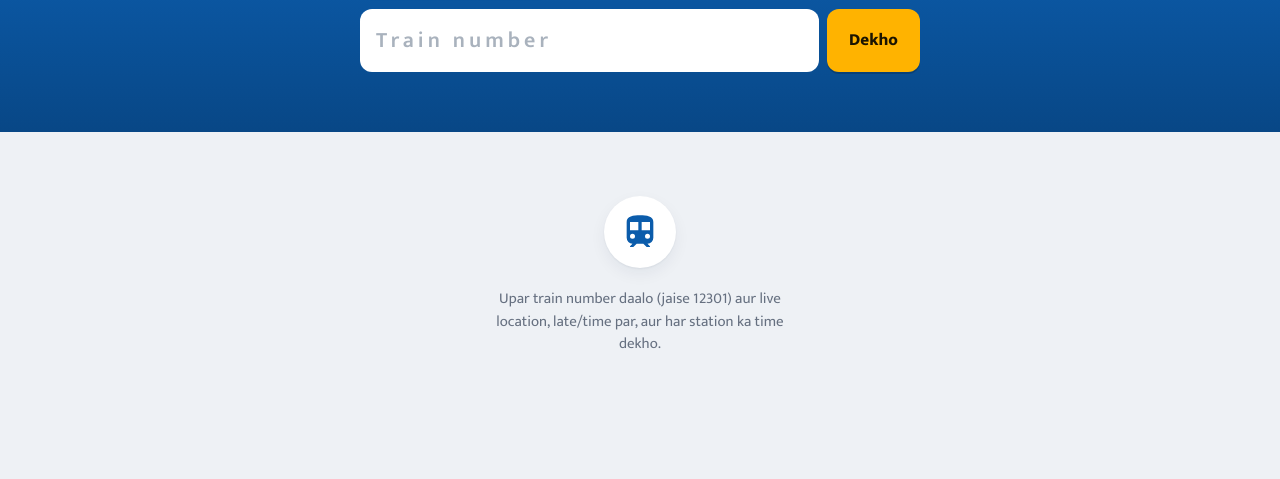
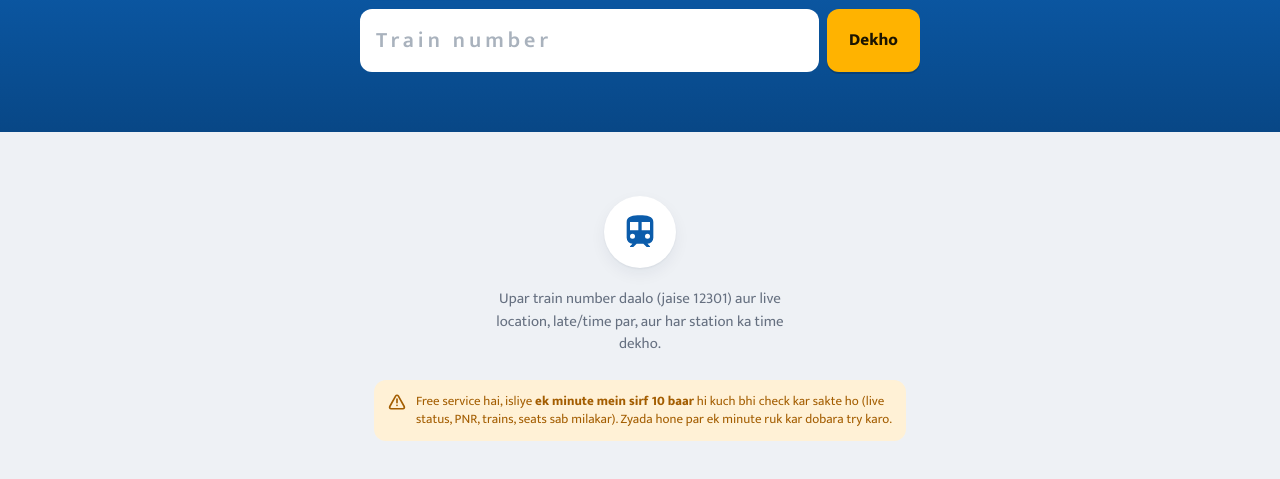
Before and after one commit to Sonukumar156/chalo-rain-, a website: page index.html in a window 1280 px wide. Shown: the part 121-600 px from the top of the page. Drawn offline with Linux system fonts and the light colour scheme.

Commit message:
Add note: only 10 checks per minute (free API limit)
Co-Authored-By: Claude Sonnet 5.5 <noreply@anthropic.com>

```diff
--- a/index.html
+++ b/index.html
@@ -379,6 +379,10 @@ body{overflow-x:hidden}
 .minibar b{font-size:13px;color:var(--blue);letter-spacing:1px}
 @media (prefers-color-scheme:dark){.minibar b{color:#8db6ea}}
 .minibar .mt{flex:1;min-width:0;font-weight:800;font-size:14px;white-space:nowrap;overflow:hidden;text-overflow:ellipsis}
+/* limit note */
+.limit-note{display:flex;gap:10px;align-items:flex-start;margin:24px 2px 0;padding:12px 14px;border-radius:12px;background:var(--warn-bg);color:var(--warn);font-size:13px;line-height:1.45}
+.limit-note .i{width:18px;height:18px;margin-top:1px;flex:none}
+.limit-note b{font-weight:800}
 /* Jump button */
 #jump{position:fixed;right:16px;bottom:max(16px,env(safe-area-inset-bottom));background:var(--blue);color:#fff;border:0;border-radius:999px;padding:8px 14px;font-weight:800;font-size:13px;box-shadow:0 4px 14px rgba(0,0,0,.3);display:none;z-index:5;opacity:.94}
 #jump.show{display:flex;gap:5px;align-items:center}
@@ -441,6 +445,7 @@ body{overflow-x:hidden}
   <div id="out">
     <div class="empty"><svg><use href="#train"/></svg><p>Upar train number daalo (jaise 12301) aur live location, late/time par, aur har station ka time dekho.</p></div>
   </div>
+  <p class="limit-note"><svg class="i"><use href="#i-alert"/></svg><span>Free service hai, isliye <b>ek minute mein sirf 10 baar</b> hi kuch bhi check kar sakte ho (live status, PNR, trains, seats sab milakar). Zyada hone par ek minute ruk kar dobara try karo.</span></p>
 </main>
 <div id="mini" class="minibar" aria-hidden="true"></div>
 <button id="jump" aria-label="Train ki jagah par jao"><svg><use href="#pin"/></svg>Train kahan</button>
```
